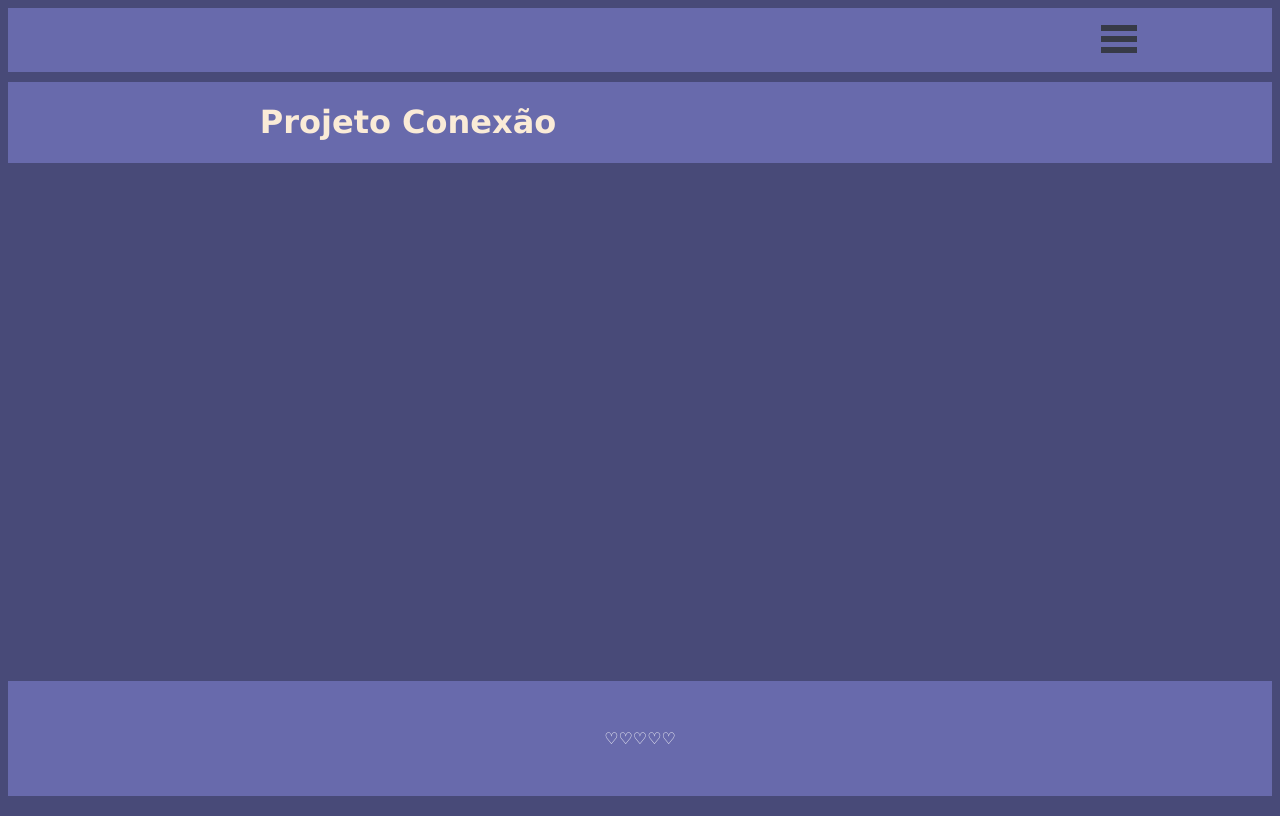
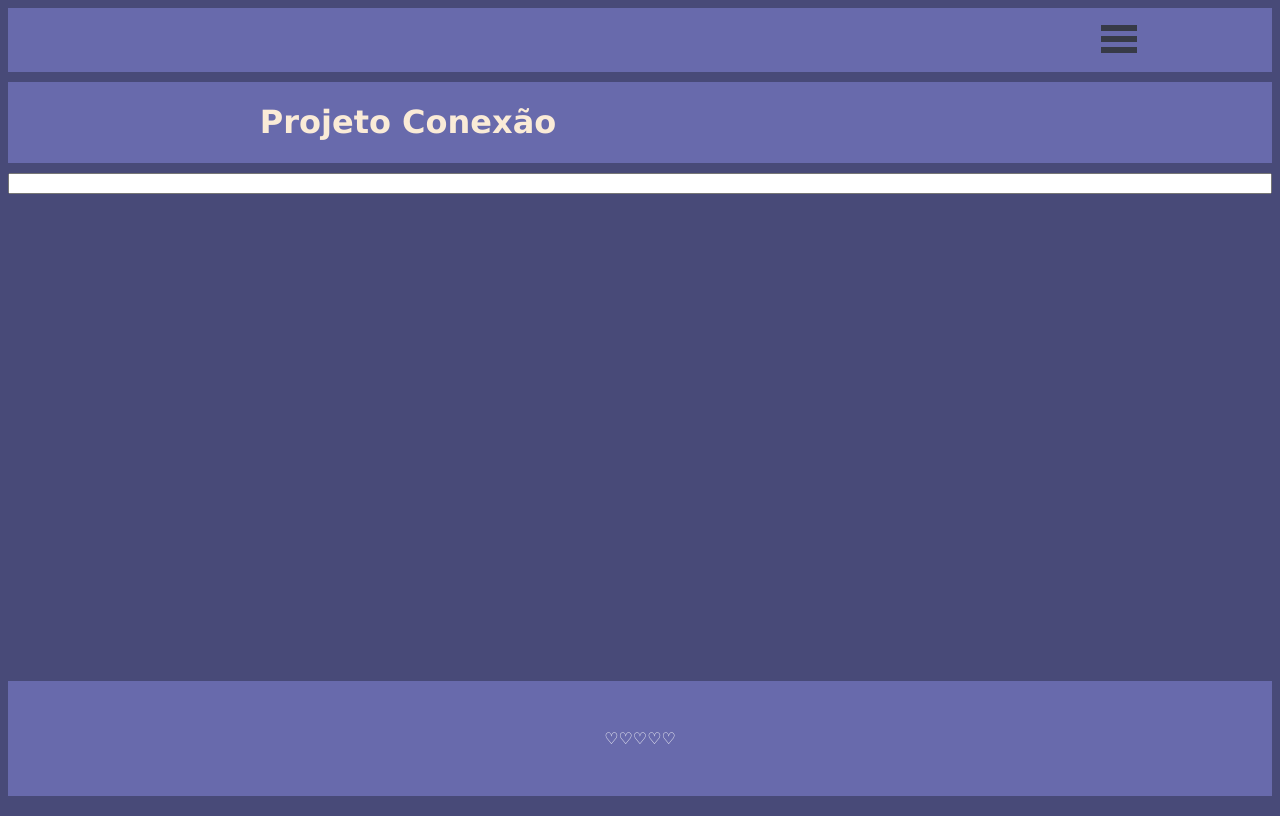
Before and after one commit to sunset-raven/on20-projeto-final, a React (Vite) app: page /busca in a window 1280 px wide. Built offline with nearby package versions, Linux system fonts and the light colour scheme; no server answers.

Commit message:
5th commit - trying to change href to path.

```diff
--- a/package.json
+++ b/package.json
@@ -9,6 +9,7 @@
     "preview": "vite preview"
   },
   "dependencies": {
+    "axios": "^1.2.1",
     "react": "^18.2.0",
     "react-burger-menu": "^3.0.8",
     "react-dom": "^18.2.0",
--- a/src/App.css
+++ b/src/App.css
@@ -3,12 +3,15 @@
     min-height: 100vh;
     display: flex;
     flex-direction: column;
+    -ms-overflow-style: none;  /* IE and Edge */
+    scrollbar-width: none;  /* Firefox */
 }
 
 #root {
     display: flex;
     flex-direction: column;
     flex-grow: 1;
+
 }
 
 .App {
@@ -17,4 +20,8 @@
     justify-content: center;
     flex-grow: 1;
     font-family: Verdana, Geneva, Tahoma, sans-serif;
+
 }
+#centralBody::-webkit-scrollbar {
+        display: none;
+      }
--- a/src/components/Menu.jsx
+++ b/src/components/Menu.jsx
@@ -10,7 +10,7 @@ class Hamburger extends React.Component {
       right
       width={ '20%' }
       >
-        <a id="home" className="menu-item" href="/">Home</a>
+        <a id="home" className="menu-item" path="/">Home</a>
         <a id="inscricao" className="menu-item" href="/inscricao">Inscricao</a>
         <a id="busca" className="menu-item" href="/busca">Busca</a>
         <a id="sobre" className="menu-item" href="/sobre">Sobre</a>
--- a/src/pages/Busca.jsx
+++ b/src/pages/Busca.jsx
@@ -1,7 +1,26 @@
+import { useState, useEffect } from "react"
+import Axios from 'axios'
+
+
 export function Busca() {
+
+    const [result, setResult] = useState([])
+    const [searchedTerm, setSearchedTerm] = useState('')
+    const [filteredRepos, setfilteredRepos] = useState([])
+    const baseURL = '/api/users/random_user/v2/users'
+
+    useEffect(() => {
+        async function getData() {
+            const response = await Axios.get('https://random-data-api.com/api/v2/users/{')
+            setResult(response.data)
+        }
+        getData()
+    }, [])
 
     return (
         <>
+        <input type="text" />
+        <p>{result}</p>
         </>
     )
 }
--- a/src/styles/components/footer.module.css
+++ b/src/styles/components/footer.module.css
@@ -6,6 +6,7 @@
     align-items: center;
     margin-top: auto;
     margin-bottom: 12px;
+    overflow: hidden;
 }
 
 .footerText {
--- a/src/styles/pages/home.module.css
+++ b/src/styles/pages/home.module.css
@@ -1,5 +1,6 @@
 .homeBase {
     background-color: #686AAC;
+    overflow: hidden;
 }
 
 .homeInitialText {
```
Also changed, not shown: 1 other file (tests, documents, lock files or other folders).
